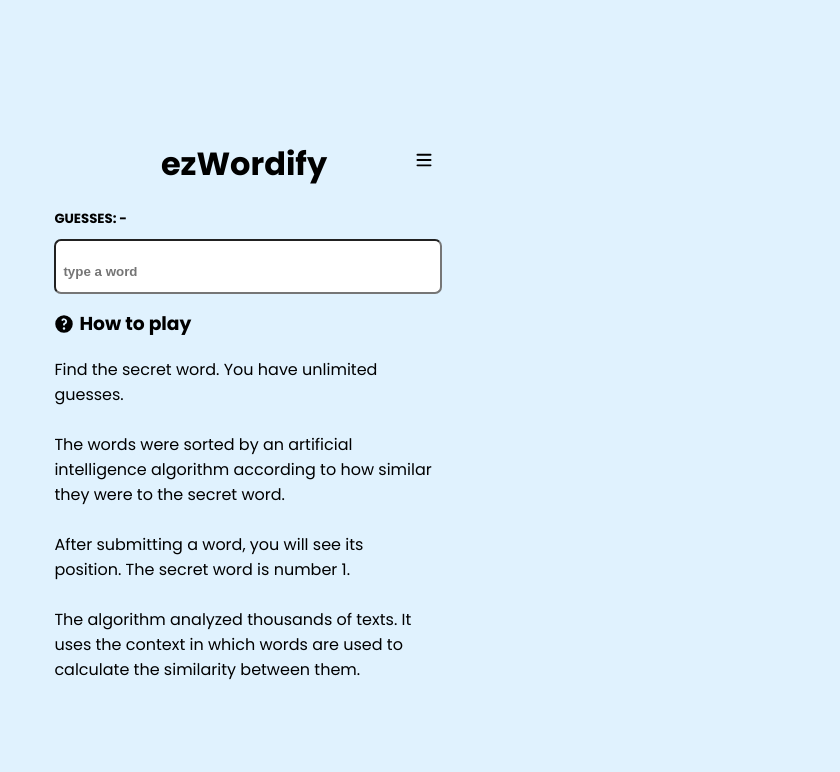
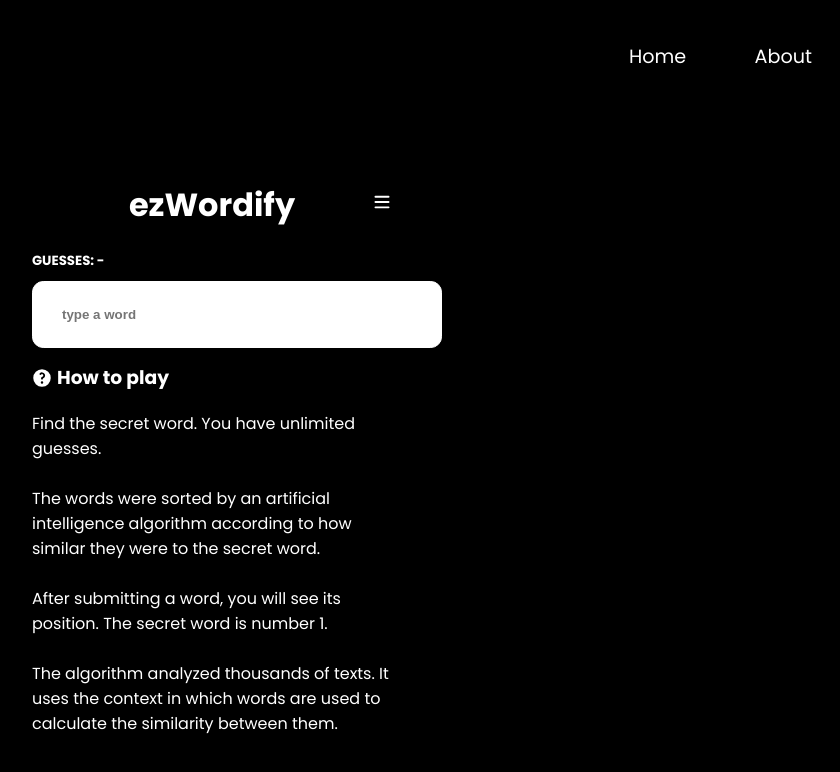
Before and after one commit to afaqez/ezWordify, a plain HTML site: page index.html in a window 1280 px wide. Shown: the whole page, without its empty margins (396-1236 px from the left). Drawn offline with Linux system fonts and the light colour scheme.

Commit message:
Added Home and Edited Index Page

```diff
--- /dev/null
+++ b/css/home.css
@@ -0,0 +1,112 @@
+@import url('https://fonts.googleapis.com/css2?family=Poppins:ital,wght@0,100;0,200;0,300;0,400;0,500;0,600;0,700;0,800;0,900;1,100;1,200;1,300;1,400;1,500;1,600;1,700;1,800;1,900&display=swap');
+
+
+*{
+    margin: 0;
+    padding: 0;
+    box-sizing: border-box;
+    outline: 0;
+    border: 0;
+    text-decoration: none;
+}
+
+body{
+    font-family: "Poppins", sans-serif;
+    display: flex;
+    height: 100vh;
+}
+
+.container{
+    position: relative;
+    display: flex;
+    height: 100%;
+    width: 100%;
+}
+
+.left-side{
+    width: 50%;
+    height: 100%;
+    background-color: white;
+    display: flex;
+    position: relative;
+    justify-content: center;
+}
+
+.right-side{
+    width: 50%;
+    height: 100%;
+    background-color: black;
+    display: flex;
+    position: relative;
+    justify-content: center;
+}
+
+.ez-heading h1{
+    position: absolute;
+    right: 0;
+    color: black;
+}
+
+.wordify-heading h1{
+    position: absolute;
+    color: white;
+    left: 0;
+}
+
+.ez-heading h1:hover{
+    text-shadow: 2px 2px #ff0900;
+    cursor: pointer;
+}
+
+.wordify-heading h1:hover{
+    text-shadow: 2px 2px #ff0900;
+    cursor: pointer;
+}
+
+.left-card{
+    position: relative;
+    display: flex;
+    justify-content: center;
+    align-items: center;
+    flex-direction: column;
+    gap: 1.5rem;
+    width: 70%;
+    height: 50%;
+    margin-top: 14rem;
+}
+
+.left-card h1{
+    align-items: center;
+    justify-content: center;
+}
+
+.right-card{
+    position: relative;
+    display: flex;
+    justify-content: center;
+    align-items: center;
+    width: 70%;
+    height: 50%;
+    margin-top: 14rem;
+
+}
+
+.btn{
+    background-color: white;
+    margin-top: 1rem;
+    display: flex;
+    border-radius: 0.5rem;
+    padding: 1rem 2rem;
+    cursor: pointer;
+    align-items: center;
+    justify-content: center;
+    border: 1px solid black;
+
+
+}
+
+.btn:hover{
+    background-color: black;
+    color: white;
+    border: 1px solid white;
+}
--- a/css/index.css
+++ b/css/index.css
@@ -2,15 +2,15 @@
 
 
 body{
-    background-color: #e0f2fe;
+    background-color: black;
     font-family: "Poppins", sans-serif;
 }
 
 .container{
     display: flex;
-    justify-content: center;
-    align-items: center;
     height: 100vh;
+    flex-direction: column;
+    padding-right: 4rem;
 }
 
 .card{
@@ -23,6 +23,10 @@ body{
     display: flex;
     align-items: center;
     justify-content: center;
+}
+
+.top-heading h1{
+    color: white;
 }
 
 .menu-icon{
@@ -38,8 +42,9 @@ body{
 .text-field input {
     width: 100%;
     height: 40px;
-    border-radius: 7px;
-    padding-top: 10px;
+    border-radius: 0.7rem;
+    padding: 0.8rem 1.5rem;
+    border: 1px solid white;
 }
 
 input::placeholder {
@@ -47,8 +52,9 @@ input::placeholder {
     padding-left: 5px;
 }
 
-h5{
+.stats h5{
     margin: 0;
+    color: white;
 }
 
 
@@ -62,68 +68,35 @@ h5{
     margin-left: 5px;
 }
 
-h3{
-    margin: 0;
-}body{
-    background-color: #e0f2fe;
-}
-
-.container{
-    display: flex;
-    justify-content: center;
-    align-items: center;
-    height: 100vh;
-}
-
-.card{
-    width: 30%;
-    margin: auto;
-}
-
-.top-heading{
-    position: relative;
-    display: flex;
-    align-items: center;
-    justify-content: center;
-}
-
-.menu-icon{
-    position: absolute;
-    right: 0;
-}
-
-
-.text-field {
-    padding-top: 10px;
-}
-
-.text-field input {
-    width: 100%;
-    height: 40px;
-    border-radius: 7px;
-    padding-top: 10px;
-}
-
-input::placeholder {
-    font-weight: bold;
-    padding-left: 5px;
-}
-
-h5{
+.how-to-text h3{
+    color: white;
     margin: 0;
 }
 
-
-.question-mark {
-    padding-top: 15px;
-    display: inline-flex;
-    align-items: center;
+.instructions p{
+    color: white;
 }
 
-.how-to-text {
-    margin-left: 5px;
+.navbar{
+    height: 12%;
+    display: flex;
+    align-items: center;
+
 }
 
-h3{
-    margin: 0;
+nav{
+    flex: 1;
+    text-align: right;
 }
+
+nav ul li{
+    list-style: none;
+    display: inline-block;
+    margin-left: 4rem;
+}
+
+nav ul li a{
+    text-decoration: none;
+    color: white;
+    font-size: 1.2rem;
+}
--- a/index.html
+++ b/index.html
@@ -4,11 +4,21 @@
     <meta charset="UTF-8" />
     <meta name="viewport" content="width=device-width, initial-scale=1.0" />
     <link rel="stylesheet" href="css/index.css" />
-
+    <link rel="icon" href="assets/images/favicon.ico" type="image/x-icon">
     <title>ezWordify</title>
   </head>
   <body>
     <div class="container">
+      <div class="navbar">
+        <nav>
+          <ul>
+            <li><a href="">Home</a></li>
+            <li><a href="">About</a></li>
+          </ul>
+        </nav>
+
+
+      </div>
       <div class="card">
         <div class="top-heading">
           <h1>ezWordify</h1>
@@ -17,7 +27,7 @@
               xmlns="http://www.w3.org/2000/svg"
               height="20"
               viewBox="0 0 16 16"
-              fill="currentColor"
+              fill="white"
               class="w-4 h-4"
             >
               <path
@@ -40,7 +50,7 @@
 
         <div class="how-to-container">
             <div class="question-mark">
-                <svg xmlns="http://www.w3.org/2000/svg" height=20 viewBox="0 0 16 16" fill="currentColor" class="w-4 h-4">
+                <svg xmlns="http://www.w3.org/2000/svg" height=20 viewBox="0 0 16 16" fill="white" class="w-4 h-4">
                     <path fill-rule="evenodd" d="M15 8A7 7 0 1 1 1 8a7 7 0 0 1 14 0Zm-6 3.5a1 1 0 1 1-2 0 1 1 0 0 1 2 0ZM7.293 5.293a1 1 0 1 1 .99 1.667c-.459.134-1.033.566-1.033 1.29v.25a.75.75 0 1 0 1.5 0v-.115a2.5 2.5 0 1 0-2.518-4.153.75.75 0 1 0 1.061 1.06Z" clip-rule="evenodd" />
                   </svg>
                 <div class="how-to-text">
```
Also changed, not shown: css/signin.css (+18 -5 lines), css/signup.css (+11 -0 lines), home.html (added, +44 -0 lines), signup.html (+9 -7 lines), singin.html (+10 -1 lines), assets/images/favicon.ico (added), assets/images/login-with-github-black.png (renamed from assets/login-with-github.png), assets/images/login-with-github-white.png (added), assets/images/login-with-google-black.png (renamed from assets/login-with-google.png), assets/images/login-with-google-white.png (added).
